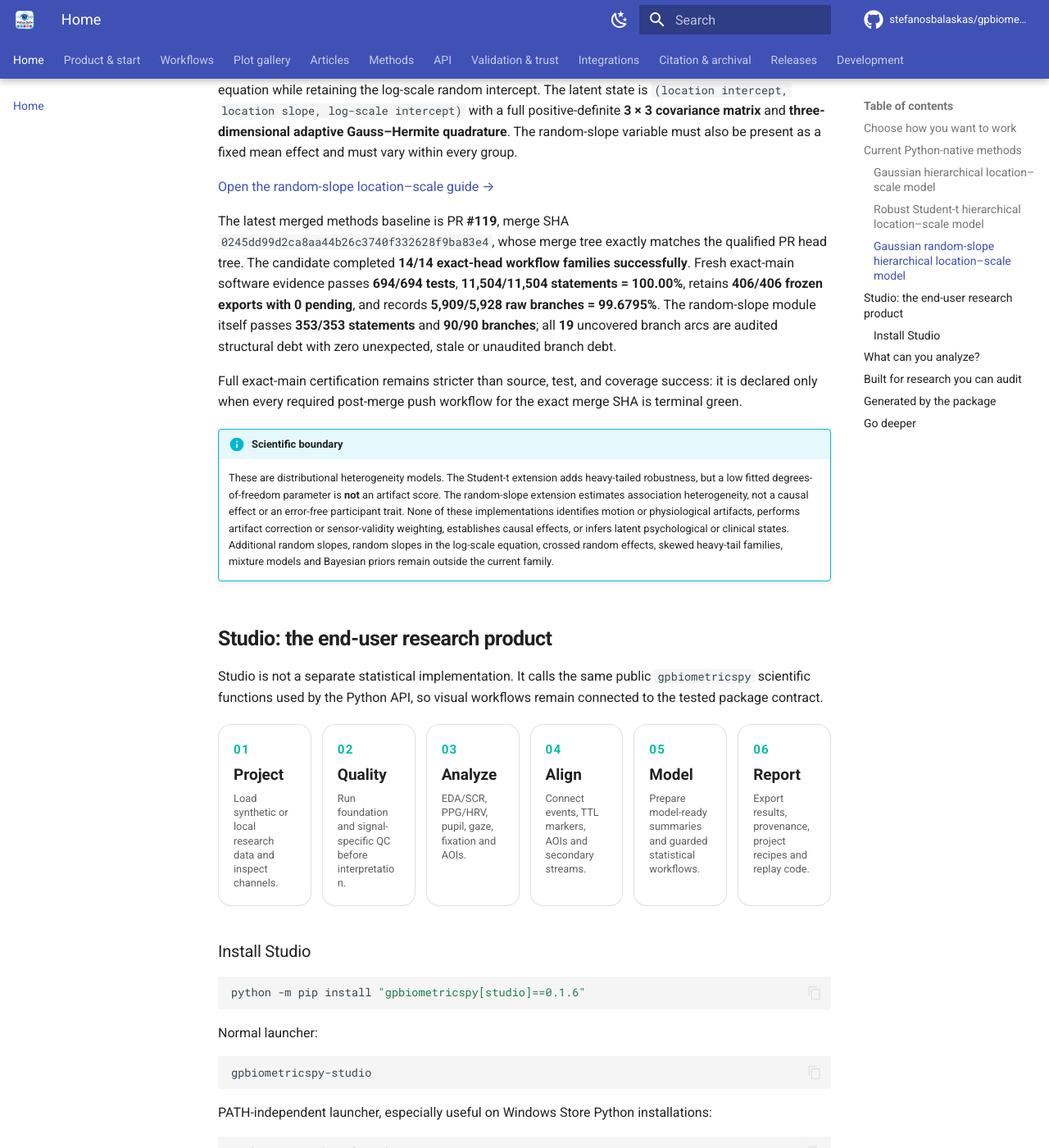
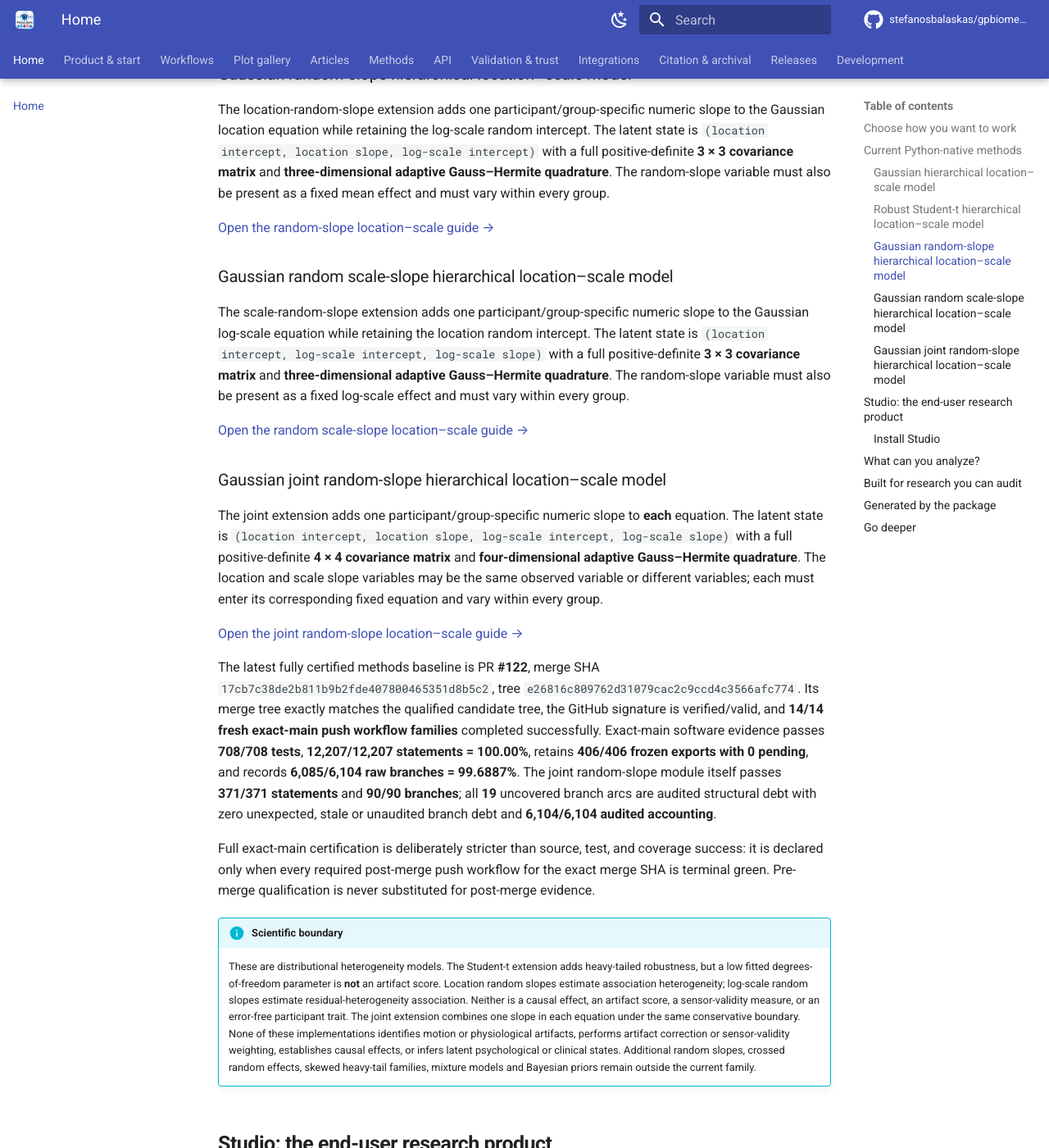
Before and after one commit to stefanosbalaskas/gpbiometricspy, an MkDocs documentation site: the page built from docs/index.md, in a window 1280 px wide and 1400 px high, scrolled down 2879 px. Shown: the whole window at 82% size. Built offline with MkDocs 1.6.1 and Material for MkDocs 9.7.7, drawn with Linux system fonts in a browser that asks for light colours; comment, search, counter and statistics services are not loaded; some of the changed text lies outside the part shown.

Commit message:
docs: publish certified joint random-slope methods baseline (#123)

```diff
--- a/docs/index.md
+++ b/docs/index.md
@@ -20,10 +20,10 @@
 <div><span class="gp-status-value">0.1.6</span><span class="gp-status-label">stable release</span></div>
 <div><span class="gp-status-value">0.1.7.dev0</span><span class="gp-status-label">development head</span></div>
 <div><span class="gp-status-value">406 / 406</span><span class="gp-status-label">frozen R exports implemented</span></div>
-<div><span class="gp-status-value">694 / 694</span><span class="gp-status-label">exact-main tests</span></div>
+<div><span class="gp-status-value">708 / 708</span><span class="gp-status-label">exact-main tests</span></div>
 <div><span class="gp-status-value">100%</span><span class="gp-status-label">exact-main statement coverage</span></div>
-<div><span class="gp-status-value">99.6795%</span><span class="gp-status-label">exact-main raw branch coverage</span></div>
-<div><span class="gp-status-value">90 / 90</span><span class="gp-status-label">random-slope module branches</span></div>
+<div><span class="gp-status-value">99.6887%</span><span class="gp-status-label">exact-main raw branch coverage</span></div>
+<div><span class="gp-status-value">90 / 90</span><span class="gp-status-label">joint random-slope module branches</span></div>
 <div><span class="gp-status-value">19</span><span class="gp-status-label">audited structural arcs</span></div>
 <div><span class="gp-status-value">0 / 0 / 0</span><span class="gp-status-label">unexpected / stale / unaudited branch debt</span></div>
 <div><span class="gp-status-value">3.11–3.14</span><span class="gp-status-label">supported Python</span></div>
@@ -57,7 +57,7 @@
 <a class="gp-card gp-card-link" href="methods/">
 <span class="gp-card-icon">Σ</span>
 <h3>Methods</h3>
-<p>Explore additive Python-native Gaussian, robust Student-t and random-slope hierarchical location–scale methods without blurring the frozen R-parity contract.</p>
+<p>Explore additive Python-native Gaussian, robust Student-t, location-random-slope, scale-random-slope and joint random-slope hierarchical location–scale methods without blurring the frozen R-parity contract.</p>
 <span class="gp-card-cta">Open methods →</span>
 </a>
 
@@ -65,7 +65,7 @@
 
 ## Current Python-native methods
 
-The development line contains three explicitly separate location–scale modelling paths.
+The development line contains five explicitly separate location–scale modelling paths.
 
 ### Gaussian hierarchical location–scale model
 
@@ -81,16 +81,28 @@ The robust extension keeps the same location/log-scale architecture but replaces
 
 ### Gaussian random-slope hierarchical location–scale model
 
-The random-slope extension adds one participant/group-specific numeric slope to the Gaussian location equation while retaining the log-scale random intercept. The latent state is `(location intercept, location slope, log-scale intercept)` with a full positive-definite **3 × 3 covariance matrix** and **three-dimensional adaptive Gauss–Hermite quadrature**. The random-slope variable must also be present as a fixed mean effect and must vary within every group.
+The location-random-slope extension adds one participant/group-specific numeric slope to the Gaussian location equation while retaining the log-scale random intercept. The latent state is `(location intercept, location slope, log-scale intercept)` with a full positive-definite **3 × 3 covariance matrix** and **three-dimensional adaptive Gauss–Hermite quadrature**. The random-slope variable must also be present as a fixed mean effect and must vary within every group.
 
 [Open the random-slope location–scale guide →](methods/random-slope-location-scale.md)
 
-The latest merged methods baseline is PR **#119**, merge SHA `0245dd99d2ca8aa44b26c3740f332628f9ba83e4`, whose merge tree exactly matches the qualified PR head tree. The candidate completed **14/14 exact-head workflow families successfully**. Fresh exact-main software evidence passes **694/694 tests**, **11,504/11,504 statements = 100.00%**, retains **406/406 frozen exports with 0 pending**, and records **5,909/5,928 raw branches = 99.6795%**. The random-slope module itself passes **353/353 statements** and **90/90 branches**; all **19** uncovered branch arcs are audited structural debt with zero unexpected, stale or unaudited branch debt.
+### Gaussian random scale-slope hierarchical location–scale model
 
-Full exact-main certification remains stricter than source, test, and coverage success: it is declared only when every required post-merge push workflow for the exact merge SHA is terminal green.
+The scale-random-slope extension adds one participant/group-specific numeric slope to the Gaussian log-scale equation while retaining the location random intercept. The latent state is `(location intercept, log-scale intercept, log-scale slope)` with a full positive-definite **3 × 3 covariance matrix** and **three-dimensional adaptive Gauss–Hermite quadrature**. The random-slope variable must also be present as a fixed log-scale effect and must vary within every group.
+
+[Open the random scale-slope location–scale guide →](methods/random-scale-slope-location-scale.md)
+
+### Gaussian joint random-slope hierarchical location–scale model
+
+The joint extension adds one participant/group-specific numeric slope to **each** equation. The latent state is `(location intercept, location slope, log-scale intercept, log-scale slope)` with a full positive-definite **4 × 4 covariance matrix** and **four-dimensional adaptive Gauss–Hermite quadrature**. The location and scale slope variables may be the same observed variable or different variables; each must enter its corresponding fixed equation and vary within every group.
+
+[Open the joint random-slope location–scale guide →](methods/joint-random-slopes-location-scale.md)
+
+The latest fully certified methods baseline is PR **#122**, merge SHA `17cb7c38de2b811b9b2fde407800465351d8b5c2`, tree `e26816c809762d31079cac2c9ccd4c3566afc774`. Its merge tree exactly matches the qualified candidate tree, the GitHub signature is verified/valid, and **14/14 fresh exact-main push workflow families** completed successfully. Exact-main software evidence passes **708/708 tests**, **12,207/12,207 statements = 100.00%**, retains **406/406 frozen exports with 0 pending**, and records **6,085/6,104 raw branches = 99.6887%**. The joint random-slope module itself passes **371/371 statements** and **90/90 branches**; all **19** uncovered branch arcs are audited structural debt with zero unexpected, stale or unaudited branch debt and **6,104/6,104 audited accounting**.
+
+Full exact-main certification is deliberately stricter than source, test, and coverage success: it is declared only when every required post-merge push workflow for the exact merge SHA is terminal green. Pre-merge qualification is never substituted for post-merge evidence.
 
 !!! info "Scientific boundary"
-    These are distributional heterogeneity models. The Student-t extension adds heavy-tailed robustness, but a low fitted degrees-of-freedom parameter is **not** an artifact score. The random-slope extension estimates association heterogeneity, not a causal effect or an error-free participant trait. None of these implementations identifies motion or physiological artifacts, performs artifact correction or sensor-validity weighting, establishes causal effects, or infers latent psychological or clinical states. Additional random slopes, random slopes in the log-scale equation, crossed random effects, skewed heavy-tail families, mixture models and Bayesian priors remain outside the current family.
+    These are distributional heterogeneity models. The Student-t extension adds heavy-tailed robustness, but a low fitted degrees-of-freedom parameter is **not** an artifact score. Location random slopes estimate association heterogeneity; log-scale random slopes estimate residual-heterogeneity association. Neither is a causal effect, an artifact score, a sensor-validity measure, or an error-free participant trait. The joint extension combines one slope in each equation under the same conservative boundary. None of these implementations identifies motion or physiological artifacts, performs artifact correction or sensor-validity weighting, establishes causal effects, or infers latent psychological or clinical states. Additional random slopes, crossed random effects, skewed heavy-tail families, mixture models and Bayesian priors remain outside the current family.
 
 ## Studio: the end-user research product
 
@@ -186,7 +198,7 @@ Then open `http://127.0.0.1:8765`.
 </div>
 <div class="gp-pillar">
 <h3>Validation is part of the product</h3>
-<p>The latest merged methods tree passes 694 exact-main tests, 11,504/11,504 statements, and 5,909/5,928 raw branches. All 19 uncovered branch arcs are audited structural debt, with zero unexpected, stale or unaudited debt. PR #119 itself completed all 14 exact-head workflow families before merge; full exact-main certification additionally requires every post-merge workflow to finish green.</p>
+<p>The latest certified methods tree passes 708 exact-main tests, 12,207/12,207 statements, and 6,085/6,104 raw branches. All 19 uncovered branch arcs are audited structural debt, with zero unexpected, stale or unaudited debt and 6,104/6,104 audited accounting. PR #122 completed all 14 exact-head workflow families before merge and all 14 fresh exact-main push families after merge.</p>
 <a href="deep-validation/">Inspect validation →</a>
 </div>
 <div class="gp-pillar">
@@ -227,6 +239,8 @@ Every gallery image is regenerated from the Python API during the documentation
 <a href="methods/">Python-native methods</a>
 <a href="methods/robust-hierarchical-location-scale/">Robust Student-t location–scale</a>
 <a href="methods/random-slope-location-scale/">Random-slope location–scale</a>
+<a href="methods/random-scale-slope-location-scale/">Random scale-slope location–scale</a>
+<a href="methods/joint-random-slopes-location-scale/">Joint random-slope location–scale</a>
 <a href="measurement-accountability/">Measurement accountability</a>
 <a href="articles/">26 article companions</a>
 <a href="integrations/">Integrations</a>
```
Also changed, not shown: README.md (+14 -9 lines), docs/methods/index.md (+3 -3 lines).
